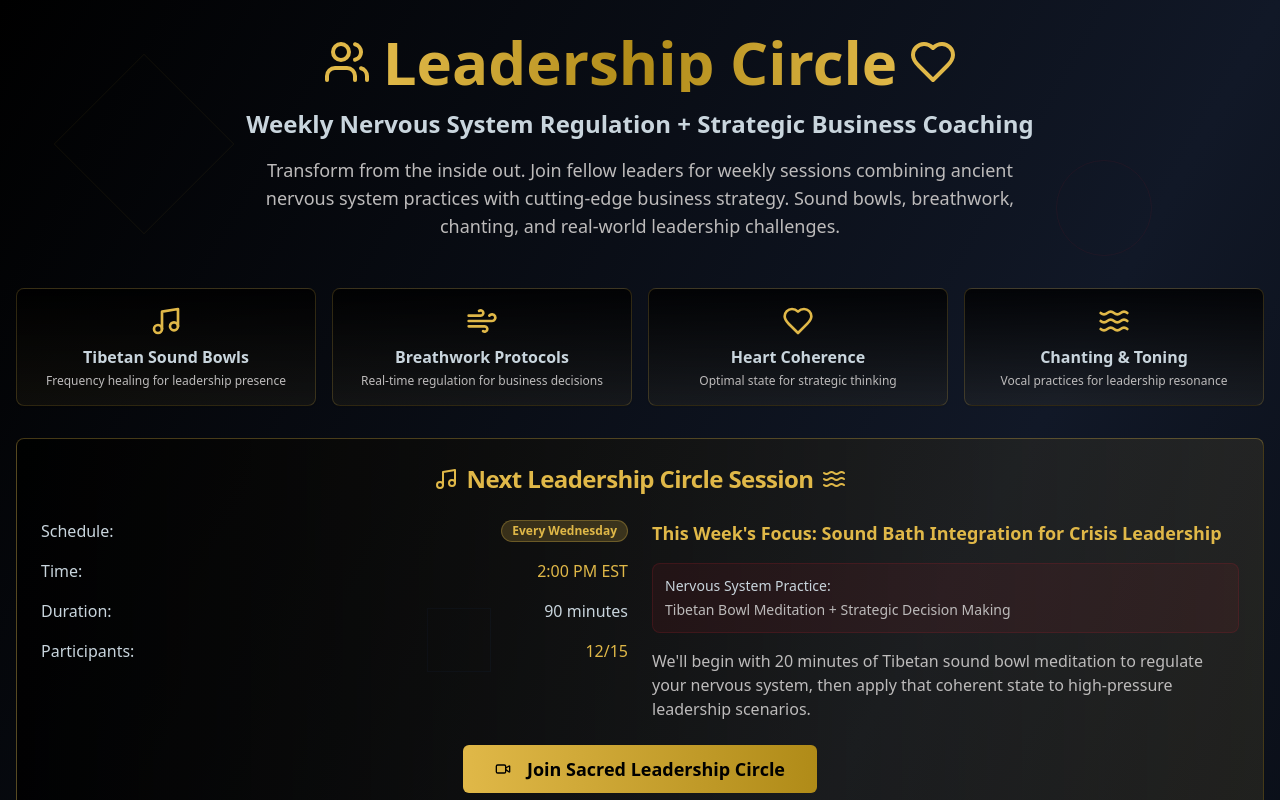
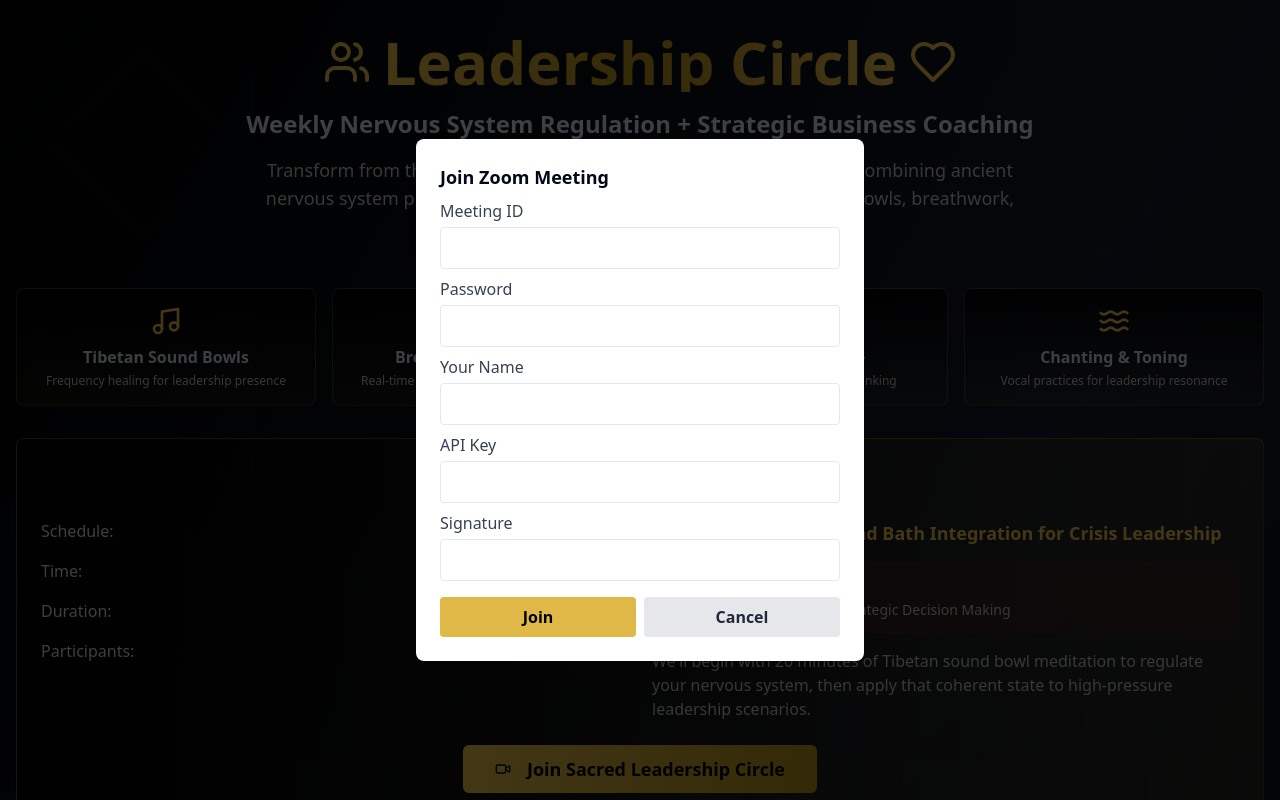
Before and after one commit to FutureGenLeaders/Leadership-Laboratory-, a React (Vite) app: page /executive-circle in a window 1280 px wide. Both pictures are taken after a click on the button "Join Sacred Leadership Circle". Shown: the top 800 px of the page. Built offline with nearby package versions, Linux system fonts and the light colour scheme.

Commit message:
Fix: Make Zoom integration dynamic
Make Zoom API credentials dynamic for the ExecutiveCircle component.

```diff
--- a/src/components/ExecutiveCircle.tsx
+++ b/src/components/ExecutiveCircle.tsx
@@ -1,4 +1,3 @@
-
 import React, { useState } from 'react';
 import { Card, CardContent, CardHeader, CardTitle } from "@/components/ui/card";
 import { Button } from "@/components/ui/button";
@@ -18,6 +17,7 @@ import {
   Music,
   Wind
 } from "lucide-react";
+import ZoomMeeting from './ZoomMeeting';
 
 const ExecutiveCircle = () => {
   const [hasSubmittedChallenge, setHasSubmittedChallenge] = useState(false);
@@ -69,6 +69,35 @@ const ExecutiveCircle = () => {
     { icon: Heart, practice: 'Heart Coherence', description: 'Optimal state for strategic thinking' },
     { icon: Waves, practice: 'Chanting & Toning', description: 'Vocal practices for leadership resonance' }
   ];
+
+  // State for Zoom modal
+  const [zoomOpen, setZoomOpen] = useState(false);
+  const [meetingInfo, setMeetingInfo] = useState({
+    meetingNumber: "",
+    password: "",
+    userName: "",
+    signature: "",
+    apiKey: "",
+    leaveUrl: window.location.href,
+  });
+
+  // Collect Zoom meeting info via a simple form (in modal)
+  const [showMeetingForm, setShowMeetingForm] = useState(false);
+
+  const openZoomForm = () => setShowMeetingForm(true);
+
+  const handleMeetingInfoChange = (e: React.ChangeEvent<HTMLInputElement>) => {
+    setMeetingInfo({
+      ...meetingInfo,
+      [e.target.name]: e.target.value,
+    });
+  };
+
+  const handleMeetingFormSubmit = (e: React.FormEvent<HTMLFormElement>) => {
+    e.preventDefault();
+    setShowMeetingForm(false);
+    setZoomOpen(true);
+  };
 
   const handleJoinSession = () => {
     // Mock Zoom integration
@@ -186,7 +215,7 @@ const ExecutiveCircle = () => {
 
             <div className="flex justify-center">
               <Button
-                onClick={handleJoinSession}
+                onClick={openZoomForm}
                 className="font-semibold text-lg py-6 px-8 text-black"
                 style={{ background: 'linear-gradient(to right, #E0B848, #B08B18)' }}
               >
@@ -196,6 +225,101 @@ const ExecutiveCircle = () => {
             </div>
           </CardContent>
         </Card>
+
+        {/* Show the modal form to collect meeting details */}
+        {showMeetingForm && (
+          <div className="fixed inset-0 z-50 flex items-center justify-center bg-black bg-opacity-70">
+            <form
+              className="bg-white rounded-lg shadow-xl max-w-md w-full p-6"
+              onSubmit={handleMeetingFormSubmit}
+            >
+              <h3 className="text-lg font-bold mb-2">Join Zoom Meeting</h3>
+              <div className="mb-2">
+                <label className="block text-gray-700 font-medium mb-1">Meeting ID</label>
+                <input
+                  type="text"
+                  name="meetingNumber"
+                  className="w-full border rounded px-3 py-2"
+                  required
+                  value={meetingInfo.meetingNumber}
+                  onChange={handleMeetingInfoChange}
+                />
+              </div>
+              <div className="mb-2">
+                <label className="block text-gray-700 font-medium mb-1">Password</label>
+                <input
+                  type="text"
+                  name="password"
+                  className="w-full border rounded px-3 py-2"
+                  required
+                  value={meetingInfo.password}
+                  onChange={handleMeetingInfoChange}
+                />
+              </div>
+              <div className="mb-2">
+                <label className="block text-gray-700 font-medium mb-1">Your Name</label>
+                <input
+                  type="text"
+                  name="userName"
+                  className="w-full border rounded px-3 py-2"
+                  required
+                  value={meetingInfo.userName}
+                  onChange={handleMeetingInfoChange}
+                />
+              </div>
+              <div className="mb-2">
+                <label className="block text-gray-700 font-medium mb-1">API Key</label>
+                <input
+                  type="text"
+                  name="apiKey"
+                  className="w-full border rounded px-3 py-2"
+                  required
+                  value={meetingInfo.apiKey}
+                  onChange={handleMeetingInfoChange}
+                />
+              </div>
+              <div className="mb-2">
+                <label className="block text-gray-700 font-medium mb-1">Signature</label>
+                <input
+                  type="text"
+                  name="signature"
+                  className="w-full border rounded px-3 py-2"
+                  required
+                  value={meetingInfo.signature}
+                  onChange={handleMeetingInfoChange}
+                />
+              </div>
+              <div className="flex gap-2 mt-4">
+                <button
+                  type="submit"
+                  className="flex-1 px-4 py-2 rounded bg-[#E0B848] text-black font-semibold"
+                >
+                  Join
+                </button>
+                <button
+                  type="button"
+                  className="flex-1 px-4 py-2 rounded bg-gray-200 text-gray-800 font-semibold"
+                  onClick={() => setShowMeetingForm(false)}
+                >
+                  Cancel
+                </button>
+              </div>
+            </form>
+          </div>
+        )}
+
+        {/* Show the ZoomMeeting modal if open */}
+        {zoomOpen && (
+          <ZoomMeeting
+            meetingNumber={meetingInfo.meetingNumber}
+            password={meetingInfo.password}
+            userName={meetingInfo.userName}
+            signature={meetingInfo.signature}
+            apiKey={meetingInfo.apiKey}
+            leaveUrl={meetingInfo.leaveUrl}
+            onClose={() => setZoomOpen(false)}
+          />
+        )}
 
         {/* Pre-Session Challenge Submission */}
         <Card className="mb-8 border" style={{
--- /dev/null
+++ b/src/components/ZoomMeeting.tsx
@@ -0,0 +1,61 @@
+
+import React, { useEffect, useRef } from "react";
+
+// Please note: This is a placeholder for the Zoom Web SDK integration.
+// For security, generating a Zoom meeting signature must be done on the backend.
+
+interface ZoomMeetingProps {
+  meetingNumber: string;
+  password: string;
+  userName: string;
+  signature: string;
+  apiKey: string;
+  leaveUrl: string;
+  onClose: () => void;
+}
+
+const ZoomMeeting: React.FC<ZoomMeetingProps> = ({
+  meetingNumber,
+  password,
+  userName,
+  signature,
+  apiKey,
+  leaveUrl,
+  onClose,
+}) => {
+  const zoomDivRef = useRef<HTMLDivElement>(null);
+
+  useEffect(() => {
+    // Placeholder: You would load the Zoom Web SDK and join the meeting here.
+    // https://github.com/zoom/videosdk-web-sample
+    // For this example, we show a message only.
+
+    if (zoomDivRef.current) {
+      zoomDivRef.current.innerHTML = `
+        <div class='text-center'>
+          <p class='text-lg font-semibold mb-2'>Zoom meeting would embed here:</p>
+          <p class='mb-1'><b>Meeting ID:</b> ${meetingNumber}</p>
+          <p class='mb-1'><b>User Name:</b> ${userName}</p>
+          <p class='mb-1'><b>Password:</b> ${password}</p>
+          <p class='text-sm text-red-400'>[Full Zoom Web SDK integration not included in this demo]</p>
+        </div>
+      `;
+    }
+  }, [meetingNumber, password, userName]);
+
+  return (
+    <div className="fixed inset-0 bg-black bg-opacity-70 flex items-center justify-center z-50">
+      <div className="bg-white rounded-lg shadow-xl max-w-lg w-full p-6">
+        <div ref={zoomDivRef} />
+        <button
+          className="mt-6 px-6 py-2 rounded bg-red-600 text-white font-semibold w-full"
+          onClick={onClose}
+        >
+          Leave Meeting
+        </button>
+      </div>
+    </div>
+  );
+};
+
+export default ZoomMeeting;
```
